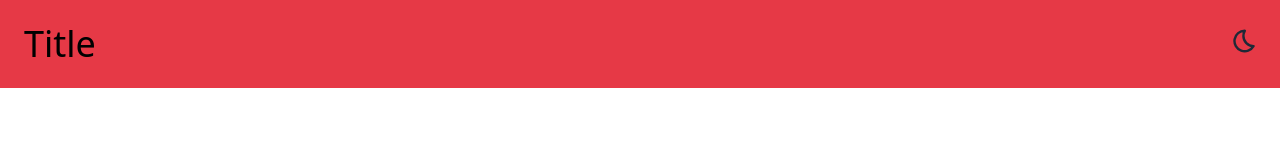
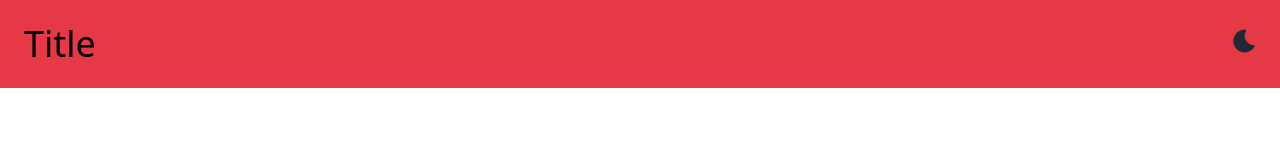
Before and after one commit to TarekAloui/eureka-website, a Next.js app: page / in a window 1280 px wide. Shown: the top 160 px of the page. Built offline with nearby package versions, Linux system fonts and the light colour scheme.

Commit message:
ThemeSwitcher working

```diff
--- a/src/components/ThemeSwitcher/index.tsx
+++ b/src/components/ThemeSwitcher/index.tsx
@@ -1,13 +1,52 @@
 'use client'
 import { useTheme } from 'next-themes'
 import { useState, useEffect } from 'react'
+import { FC } from 'react'
+
+export const LightMoonIcon: FC = () => {
+	const lightMoonSVGPath =
+		'M8.509 5.75c0-1.493.394-2.96 1.144-4.25h-.081a8.5 8.5 0 1 0 7.356 12.746A8.5 8.5 0 0 1 8.509 5.75Z'
+	return (
+		<div>
+			<svg
+				className="h-6 w-6 text-gray-800 dark:text-white"
+				aria-hidden="true"
+				xmlns="http://www.w3.org/2000/svg"
+				fill="none"
+				viewBox="0 0 18 20"
+			>
+				<path
+					stroke="currentColor"
+					stroke-linecap="round"
+					stroke-linejoin="round"
+					stroke-width="2"
+					d={lightMoonSVGPath}
+				/>
+			</svg>
+		</div>
+	)
+}
+
+export const DarkMoonIcon: FC = () => {
+	const darkMoonSVGPath =
+		'M17.8 13.75a1 1 0 0 0-.859-.5A7.488 7.488 0 0 1 10.52 2a1 1 0 0 0 0-.969A1.035 1.035 0 0 0 9.687.5h-.113a9.5 9.5 0 1 0 8.222 14.247 1 1 0 0 0 .004-.997Z'
+
+	return (
+		<div>
+			<svg
+				className="h-6 w-6 text-gray-800 dark:text-white"
+				aria-hidden="true"
+				xmlns="http://www.w3.org/2000/svg"
+				fill="currentColor"
+				viewBox="0 0 18 20"
+			>
+				<path d={darkMoonSVGPath} />
+			</svg>
+		</div>
+	)
+}
 
 const ThemeSwitcher = () => {
-	// Constants
-	const lightMoonIcon =
-		'M17.8 13.75a1 1 0 0 0-.859-.5A7.488 7.488 0 0 1 10.52 2a1 1 0 0 0 0-.969A1.035 1.035 0 0 0 9.687.5h-.113a9.5 9.5 0 1 0 8.222 14.247 1 1 0 0 0 .004-.997Z'
-	const darkMoonIcon =
-		'M8.509 5.75c0-1.493.394-2.96 1.144-4.25h-.081a8.5 8.5 0 1 0 7.356 12.746A8.5 8.5 0 0 1 8.509 5.75Z'
 	// States
 	const [mounted, setMounted] = useState(false)
 	const { theme, setTheme } = useTheme()
@@ -25,21 +64,7 @@ const ThemeSwitcher = () => {
 	return (
 		<div>
 			<button onClick={onChangeThemeToggle}>
-				<svg
-					className="h-6 w-6 text-gray-800 dark:text-white"
-					aria-hidden="true"
-					xmlns="http://www.w3.org/2000/svg"
-					fill={theme == 'light' ? 'currentColor' : 'none'}
-					viewBox="0 0 18 20"
-				>
-					<path
-						stroke="currentColor"
-						stroke-linecap="round"
-						stroke-linejoin="round"
-						stroke-width="2"
-						d={theme == 'light' ? lightMoonIcon : darkMoonIcon}
-					/>
-				</svg>
+				{theme == 'light' ? <LightMoonIcon /> : <DarkMoonIcon />}
 			</button>
 		</div>
 	)
```
